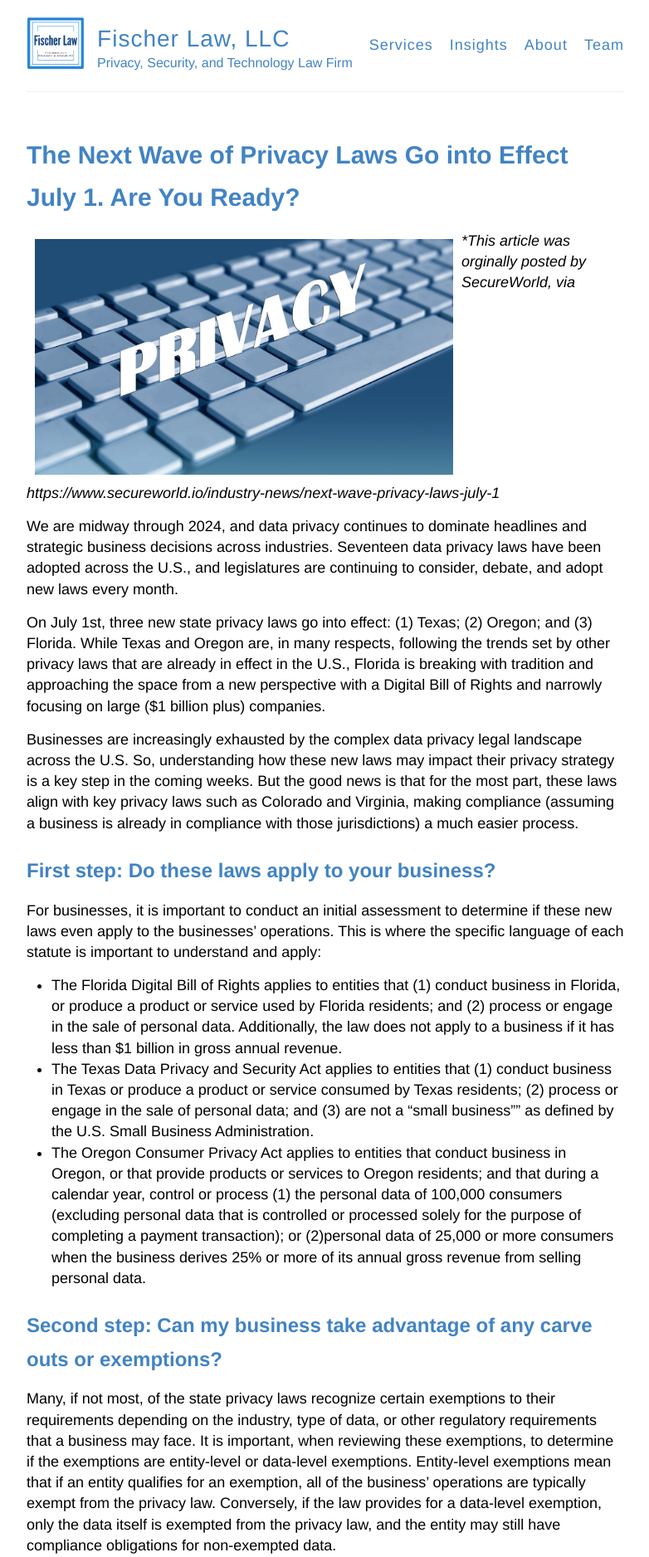
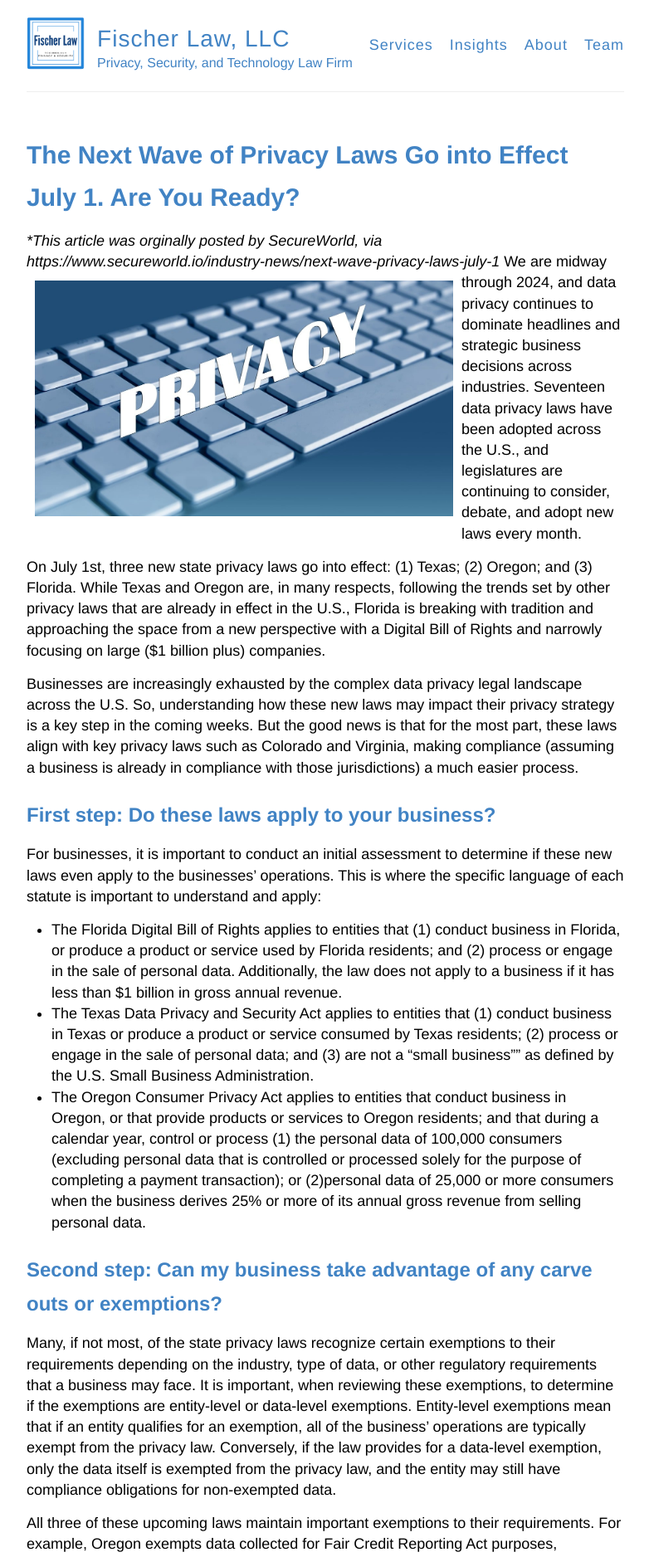
Before and after one commit to jfischeresq/jordanfischerlaw.github.io, a Jekyll site: the page built from _posts/2024-07-01-The Next Wave of Privacy Laws Go into Effect July 1: Are You Ready?.md, in a window 1280 px wide. Shown: the top 1876 px of the page at 83% size, without its empty margins (248-1030 px from the left). Built offline with Jekyll 4.4.1, drawn with Linux system fonts in a browser that asks for light colours.

```diff
--- a/_posts/2024-07-01-The Next Wave of Privacy Laws Go into Effect July 1: Are You Ready?.md
+++ b/_posts/2024-07-01-The Next Wave of Privacy Laws Go into Effect July 1: Are You Ready?.md
@@ -2,9 +2,8 @@
 layout: post
 title: The Next Wave of Privacy Laws Go into Effect July 1. Are You Ready?
 ---
+_*This article was orginally posted by SecureWorld, via https://www.secureworld.io/industry-news/next-wave-privacy-laws-july-1_
 <img style="float: left; max-width:70%; height:auto; margin:10px; " src="/images/keyboard-895556_1280.jpg">
-_*This article was orginally posted by SecureWorld, via https://www.secureworld.io/industry-news/next-wave-privacy-laws-july-1_
-
 We are midway through 2024, and data privacy continues to dominate headlines and strategic business decisions across industries. Seventeen data privacy laws have been adopted across the U.S., and legislatures are continuing to consider, debate, and adopt new laws every month.
 
 On July 1st, three new state privacy laws go into effect: (1) Texas; (2) Oregon; and (3) Florida. While Texas and Oregon are, in many respects, following the trends set by other privacy laws that are already in effect in the U.S., Florida is breaking with tradition and approaching the space from a new perspective with a Digital Bill of Rights and narrowly focusing on large ($1 billion plus) companies.
```
